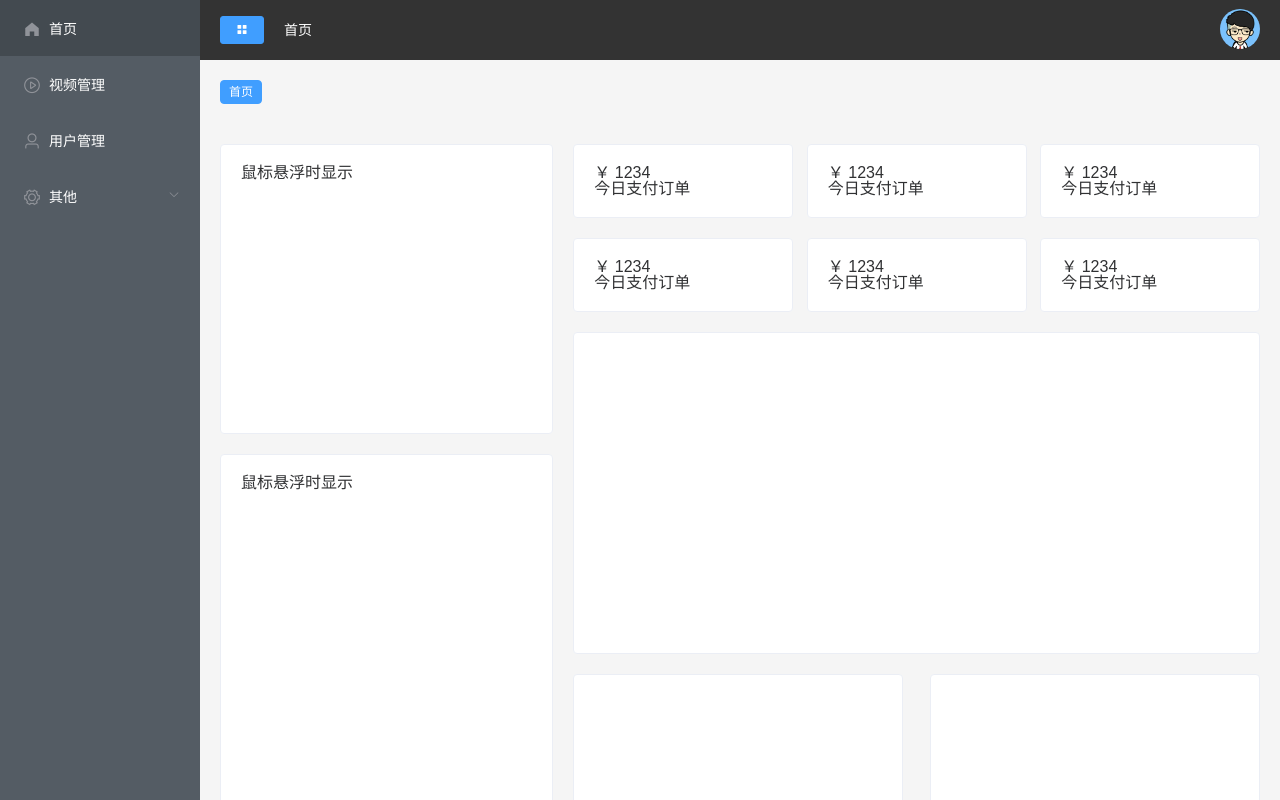
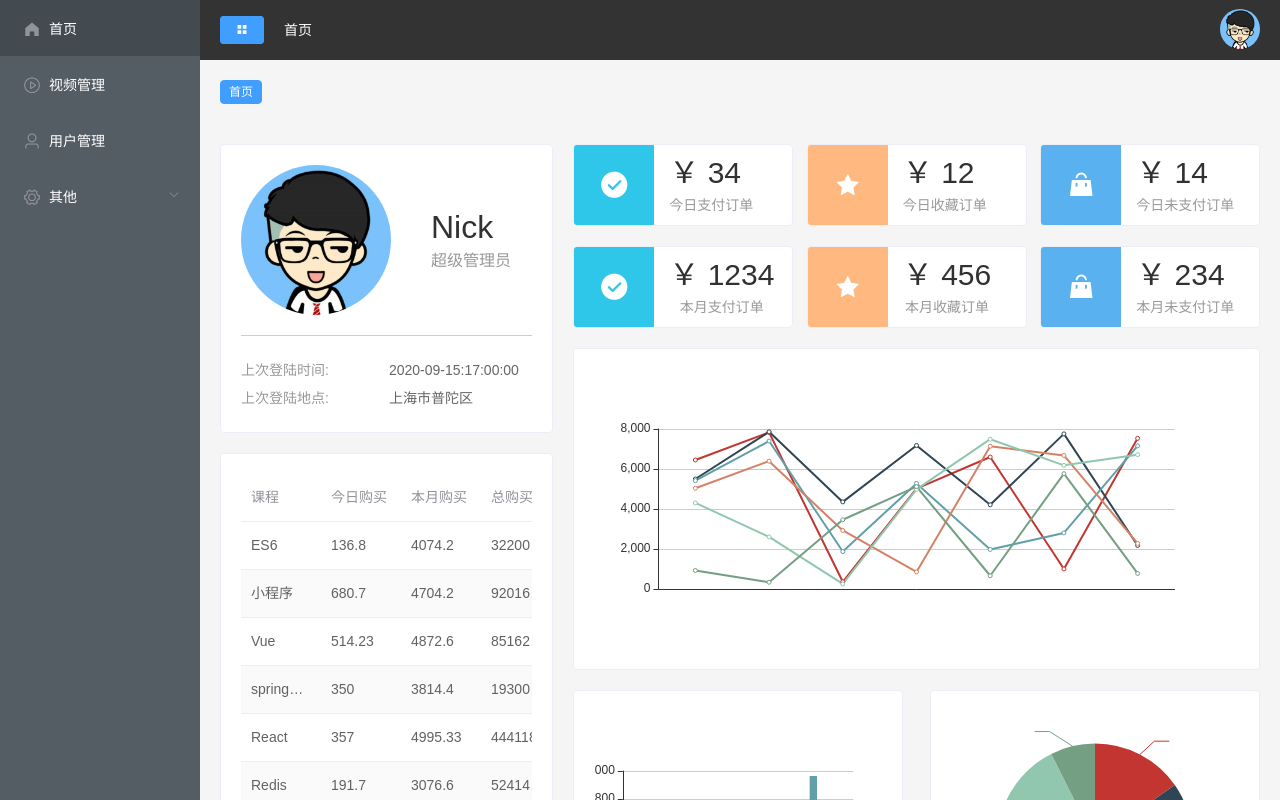
Before and after one commit to gghhss/manageSystem, a Vue app: page / in a window 1280 px wide. Built offline with nearby package versions, Linux system fonts and the light colour scheme.

Commit message:
添加table和Echarts

```diff
--- a/package.json
+++ b/package.json
@@ -10,6 +10,7 @@
   "dependencies": {
     "axios": "^0.20.0",
     "core-js": "^3.6.5",
+    "echarts": "^4.9.0",
     "element-ui": "^2.13.2",
     "mockjs": "^1.1.0",
     "vue": "^2.6.11",
--- a/src/assets/scss/home.scss
+++ b/src/assets/scss/home.scss
@@ -1,4 +1,37 @@
 .home{
+  .user{
+    display: flex;
+    align-items: center;
+    padding-bottom: 20px;
+    margin-bottom: 20px;
+    border-bottom: 1px solid #cccccc;
+    img{
+      width: 150px;
+      height: 150px;
+      border-radius: 50%;
+      margin-right: 40px;
+    }
+    &Info{
+      .name{
+        font-size: 32px;
+        margin-bottom: 10px;
+      }
+      .access{
+        color: #999;
+      }
+    }
+  }
+  .loginInfo{
+    p{
+      line-height: 28px;
+      font-size: 14px;
+      color: #999999;
+      span{
+        color:#666;
+        margin-left: 60px;
+      }
+    }
+  }
   .num{
     display: flex;
     flex-wrap: wrap;
@@ -6,6 +39,29 @@
     .el-card{
       width: 32%;
       margin-bottom: 20px;
+    }
+    .icon{
+      font-size: 30px;
+      width: 80px;
+      height: 80px;
+      text-align: center;
+      line-height: 80px;
+      color: #fff;
+    }
+    .detail{
+      margin-left: 15px;
+      display: flex;
+      flex-direction: column;
+      justify-content: center;
+      .num{
+        font-size: 30px;
+        margin-bottom: 10px;
+      }
+      .txt{
+        font-size: 14px;
+        text-align: center;
+        color: #999;
+      }
     }
   }
   .graph{
--- /dev/null
+++ b/src/components/Echart.vue
@@ -0,0 +1,81 @@
+<template>
+  <div style="height:100%" ref="echart">
+    Echarts
+  </div>
+</template>
+
+<script>
+import echarts from 'echarts'
+export default {
+  props: {
+    chartData: {
+      type: Object,
+      default() {
+        return {
+          xData: [],
+          series: []
+        }
+      }
+    },
+    isAxisChart: {
+      type: Boolean,
+      default: true
+    }
+  },
+  computed: {
+    options() {
+      return this.isAxisChart ? this.axisOption : this.normalOption
+    }
+  },
+  watch: {
+    chartData: {
+      handler: function() {
+        this.initChart()
+      },
+      deep: true
+    }
+  },
+  data() {
+    return {
+      echart: null,
+      axisOption: {
+        xAxis: [
+          {
+            type: 'category',
+            data: []
+          }
+        ],
+        yAxis: [
+          {
+            type: 'value'
+          }
+        ],
+        series: []
+      },
+      normalOption: {
+        series: []
+      }
+    }
+  },
+  methods: {
+    initChart() {
+      this.initChartData()
+      if (this.echart) {
+        this.echart.setOption(this.options)
+      } else {
+        this.echart = echarts.init(this.$refs.echart)
+        this.echart.setOption(this.options)
+      }
+    },
+    initChartData() {
+      if (this.isAxisChart) {
+        this.axisOption.xAxis.data = this.chartData.xData
+        this.axisOption.series = this.chartData.series
+      } else {
+        this.normalOption.series = this.chartData.series
+      }
+    }
+  }
+}
+</script>
+<style scoped></style>
--- a/src/mock/home.js
+++ b/src/mock/home.js
@@ -1,17 +1,32 @@
 import Mock from 'mockjs'
 
+// 图表数据
+let List = []
 export default {
-  getHomeData: () => {
+  getStatisticalData: () => {
+    for (let i = 0; i < 7; i++) {
+      List.push(
+        Mock.mock({
+          vue: Mock.Random.float(100, 8000, 0, 2),
+          wechat: Mock.Random.float(100, 8000, 0, 2),
+          ES6: Mock.Random.float(100, 8000, 0, 2),
+          Redis: Mock.Random.float(100, 8000, 0, 2),
+          React: Mock.Random.float(100, 8000, 0, 2),
+          springboot: Mock.Random.float(100, 8000, 0, 2)
+        })
+      )
+    }
     return {
       code: 20000,
       data: {
+        // 饼图
         videoData: [
           {
-            name: 'SpringBoot',
+            name: 'springboot',
             value: Mock.Random.float(1000, 10000, 0, 2)
           },
           {
-            name: 'Vue',
+            name: 'vue',
             value: Mock.Random.float(1000, 10000, 0, 2)
           },
           {
@@ -23,12 +38,93 @@ export default {
             value: Mock.Random.float(1000, 10000, 0, 2)
           },
           {
-            name: 'C#',
+            name: 'Redis',
             value: Mock.Random.float(1000, 10000, 0, 2)
           },
           {
-            name: 'Java',
+            name: 'React',
             value: Mock.Random.float(1000, 10000, 0, 2)
+          }
+        ],
+        // 柱状图
+        userData: [
+          {
+            date: '周一',
+            new: Mock.Random.integer(1, 100),
+            active: Mock.Random.integer(100, 1000)
+          },
+          {
+            date: '周二',
+            new: Mock.Random.integer(1, 100),
+            active: Mock.Random.integer(100, 1000)
+          },
+          {
+            date: '周三',
+            new: Mock.Random.integer(1, 100),
+            active: Mock.Random.integer(100, 1000)
+          },
+          {
+            date: '周四',
+            new: Mock.Random.integer(1, 100),
+            active: Mock.Random.integer(100, 1000)
+          },
+          {
+            date: '周五',
+            new: Mock.Random.integer(1, 100),
+            active: Mock.Random.integer(100, 1000)
+          },
+          {
+            date: '周六',
+            new: Mock.Random.integer(1, 100),
+            active: Mock.Random.integer(100, 1000)
+          },
+          {
+            date: '周日',
+            new: Mock.Random.integer(1, 100),
+            active: Mock.Random.integer(100, 1000)
+          }
+        ],
+        // 折线图
+        orderData: {
+          date: ['20191001', '20191002', '20191003', '20191004', '20191005', '20191006', '20191007'],
+          data: List
+        },
+        tableData: [
+          {
+            name: 'ES6',
+            todayBuy: Mock.Random.float(100, 1000, 0, 2),
+            monthBuy: Mock.Random.float(3000, 5000, 0, 2),
+            totalBuy: Mock.Random.float(40000, 1000000, 0, 2)
+          },
+          {
+            name: '小程序',
+            todayBuy: Mock.Random.float(100, 1000, 0, 2),
+            monthBuy: Mock.Random.float(3000, 5000, 0, 2),
+            totalBuy: Mock.Random.float(40000, 1000000, 0, 2)
+          },
+          {
+            name: 'Vue',
+            todayBuy: Mock.Random.float(100, 1000, 0, 2),
+            monthBuy: Mock.Random.float(3000, 5000, 0, 2),
+            totalBuy: Mock.Random.float(40000, 1000000, 0, 2)
+          },
+          {
+            name: 'springboot',
+            todayBuy: Mock.Random.float(100, 1000, 0, 2),
+            monthBuy: Mock.Random.float(3000, 5000, 0, 2),
+            totalBuy: Mock.Random.float(40000, 1000000, 0, 2)
+          },
+          {
+            name: 'React',
+            todayBuy: Mock.Random.float(100, 1000, 0, 2),
+            monthBuy: Mock.Random.float(3000, 5000, 0, 2),
+            totalBuy: Mock.Random.float(40000, 1000000, 0, 2)
+          },
+          {
+            name: 'Redis',
+            todayBuy: Mock.Random.float(100, 1000, 0, 2),
+            monthBuy: Mock.Random.float(3000, 5000, 0, 2),
+            totalBuy: Mock.Random.float(40000, 1000000, 0, 2)
           }
         ]
       }
--- a/src/mock/index.js
+++ b/src/mock/index.js
@@ -8,4 +8,4 @@ Mock.setup({
 
 //首页相关
 //拦截/home/getData
-Mock.mock(/\/home\/getData/, 'get', homeApi.getHomeData)
+Mock.mock(/\/home\/getData/, 'get', homeApi.getStatisticalData)
--- a/src/views/home/Home.vue
+++ b/src/views/home/Home.vue
@@ -1,32 +1,44 @@
 <template>
   <el-row class="home" :gutter="20">
     <el-col :span="8">
-      <el-card shadow="hover" style="height:290px">
-        鼠标悬浮时显示
+      <el-card shadow="hover">
+        <div class="user">
+          <img :src="userImg" alt="" />
+          <div class="userInfo">
+            <p class="name">Nick</p>
+            <p class="access">超级管理员</p>
+          </div>
+        </div>
+        <div class="loginInfo">
+          <p>上次登陆时间:<span>2020-09-15:17:00:00</span></p>
+          <p>上次登陆地点:<span>上海市普陀区</span></p>
+        </div>
       </el-card>
       <el-card shadow="hover" style="height:540px;margin-top:20px">
-        鼠标悬浮时显示
+        <el-table :data="tableData" stripe style="width: 100%">
+          <el-table-column show-overflow-tooltip v-for="(val, key) in tabelLabel" :key="key" :prop="key" :label="val"> </el-table-column>
+        </el-table>
       </el-card>
     </el-col>
     <el-col :span="16">
       <div class="num">
-        <el-card shadow="hover" v-for="item in 6" :key="item">
-          <i class="icon"></i>
+        <el-card shadow="hover" v-for="item in constData" :key="item.name" :body-style="{ display: 'flex', padding: 0 }">
+          <i class="icon" :class="`el-icon-${item.icon}`" :style="{ background: item.color }"></i>
           <div class="detail">
-            <p class="num">￥ 1234</p>
-            <p class="txt">今日支付订单</p>
+            <p class="num">￥ {{ item.value }}</p>
+            <p class="txt">{{ item.name }}</p>
           </div>
         </el-card>
       </div>
       <el-card shadow="hover">
-        <div style="height:280px"></div>
+        <echart style="height:280px" :chartData="echartData.order"></echart>
       </el-card>
       <div class="graph">
         <el-card shadow="hover">
-          <div style="height:260px"></div>
+          <echart style="height:260px" :chartData="echartData.user"></echart>
         </el-card>
         <el-card shadow="hover">
-          <div style="height:260px"></div>
+          <echart style="height:260px" :chartData="echartData.video" :isAxisChart="false"></echart>
         </el-card>
       </div>
     </el-col>
@@ -34,11 +46,117 @@
 </template>
 
 <script>
+import Echart from '../../components/Echart'
 export default {
-  mounted() {
-    this.$http('/home/getData').then(res => {
-      console.log(res.data)
-    })
+  components: {
+    Echart
+  },
+  data() {
+    return {
+      userImg: require('../../assets/images/user.png'),
+      constData: [
+        {
+          name: '今日支付订单',
+          value: '34',
+          icon: 'success',
+          color: '#2ec7e9'
+        },
+        {
+          name: '今日收藏订单',
+          value: '12',
+          icon: 'star-on',
+          color: '#ffb980'
+        },
+        {
+          name: '今日未支付订单',
+          value: '14',
+          icon: 's-goods',
+          color: '#5ab1ef'
+        },
+        {
+          name: '本月支付订单',
+          value: '1234',
+          icon: 'success',
+          color: '#2ec7e9'
+        },
+        {
+          name: '本月收藏订单',
+          value: '456',
+          icon: 'star-on',
+          color: '#ffb980'
+        },
+        {
+          name: '本月未支付订单',
+          value: '234',
+          icon: 's-goods',
+          color: '#5ab1ef'
+        }
+      ],
+      tableData: [],
+      tabelLabel: {
+        name: '课程',
+        todayBuy: '今日购买',
+        monthBuy: '本月购买',
+        totalBuy: '总购买'
+      },
+      echartData: {
+        order: {
+          xData: [],
+          series: []
+        },
+        user: {
+          xData: [],
+          series: []
+        },
+        video: {
+          series: []
+        }
+      }
+    }
+  },
+  created() {
+    this.getTableData()
+  },
+  methods: {
+    getTableData() {
+      this.$http.get('/home/getData').then(res => {
+        res = res.data
+        this.tableData = res.data.tableData
+        console.log(res.data)
+        //订单折线图
+        const order = res.data.orderData
+        this.echartData.order.xData = order.data
+        // 1、去除series中key
+        let keyArray = Object.keys(order.data[0])
+
+        keyArray.forEach(key => {
+          this.echartData.order.series.push({
+            name: key === 'wechat' ? '小程序' : key,
+            data: order.data.map(item => item[key]),
+            type: 'line'
+          })
+        })
+        // 2、用户饼状图
+        this.echartData.user.xData = res.data.userData
+        let keyArray_user = Object.keys(res.data.userData[0])
+        keyArray_user.forEach(key => {
+          this.echartData.user.series.push({
+            name: key,
+            data: res.data.userData.map(item => item[key]),
+            type: 'bar'
+          })
+        })
+        // 3、饼状图
+        let keyArray_video = Object.keys(res.data.videoData[0])
+        keyArray_video.forEach(key => {
+          this.echartData.video.series.push({
+            name: key,
+            data: res.data.videoData.map(item => item[key]),
+            type: 'pie'
+          })
+        })
+      })
+    }
   }
 }
 </script>
```
